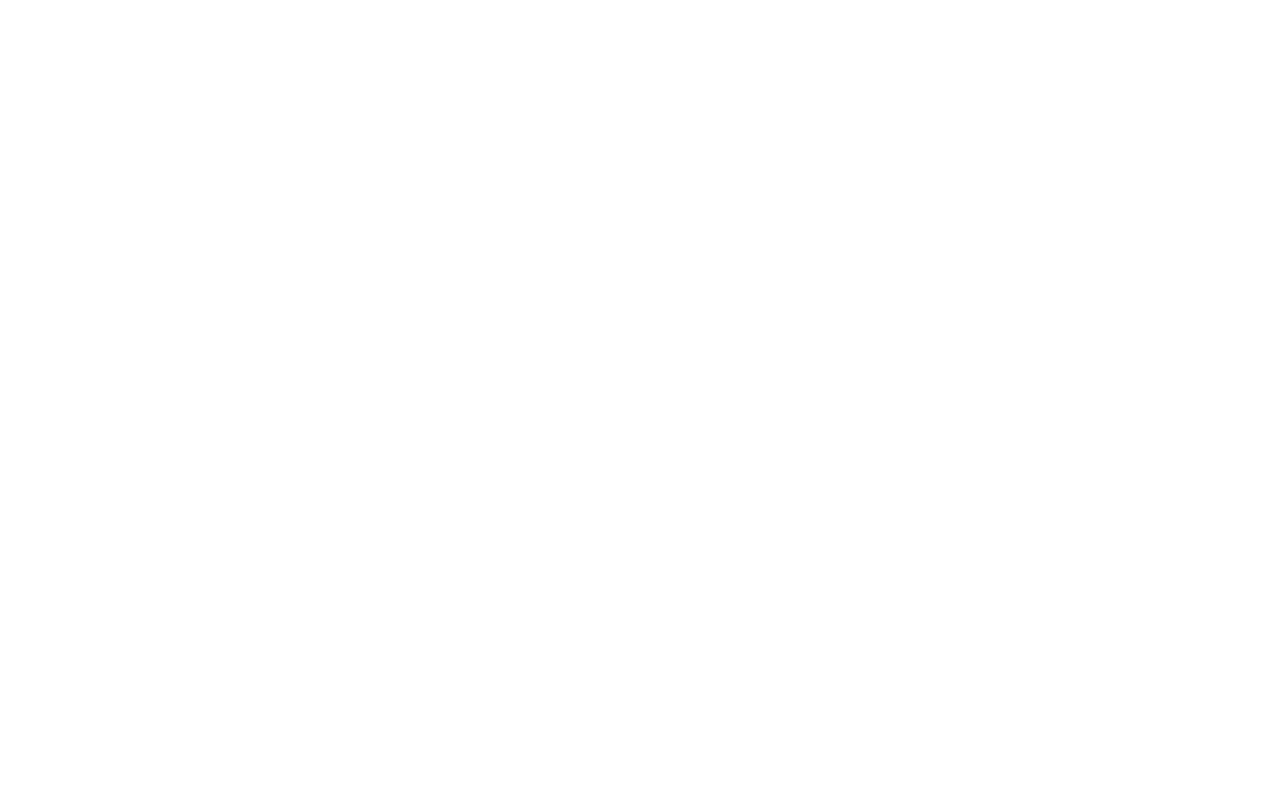
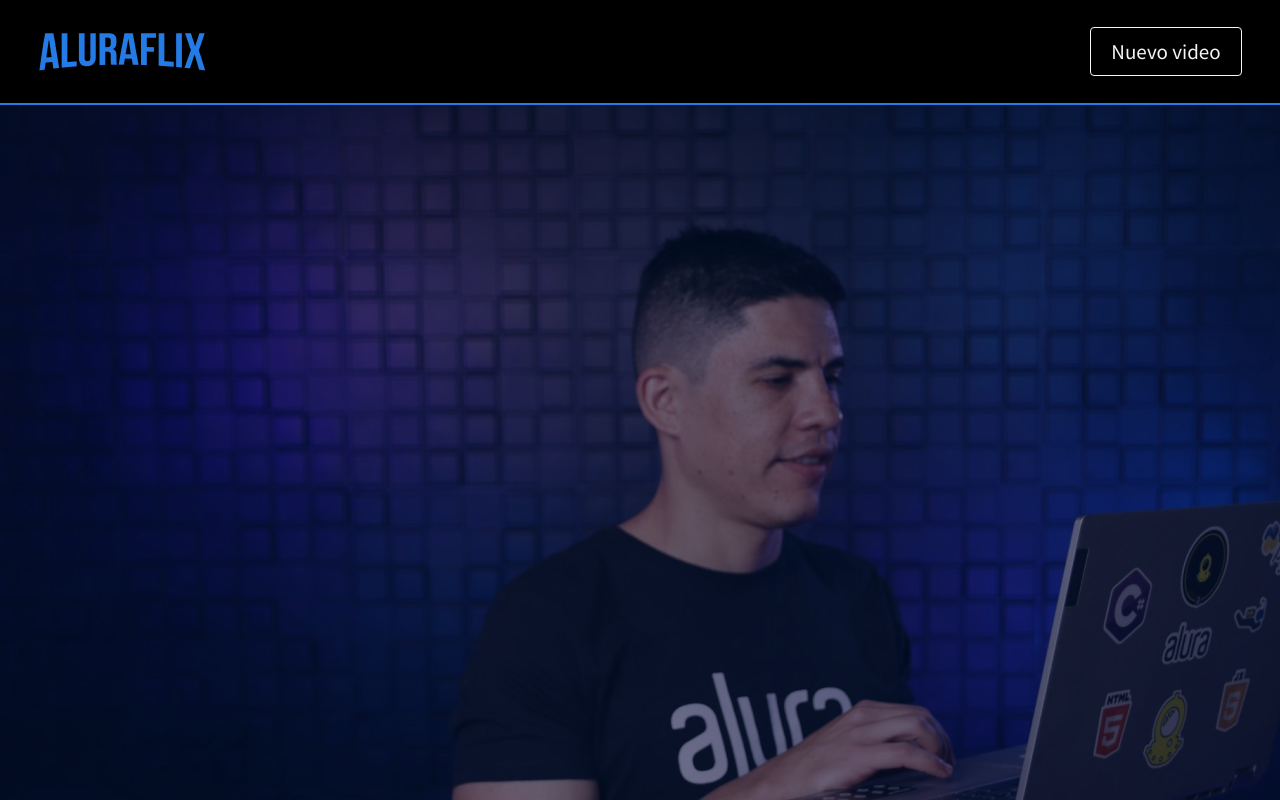
Before and after one commit to carlosdev97/aluraflix-UI, a React (Vite) app: page / in a window 1280 px wide. Shown: the top 800 px of the page. Built offline with nearby package versions, Linux system fonts and the light colour scheme.

Commit message:
Finalizados los componentes de Header, Banner y Footer.

```diff
--- a/index.html
+++ b/index.html
@@ -4,6 +4,10 @@
     <meta charset="UTF-8" />
     <link rel="icon" type="image/svg+xml" href="/vite.svg" />
     <meta name="viewport" content="width=device-width, initial-scale=1.0" />
+    <!-- Google Fonts-->
+    <link rel="preconnect" href="https://fonts.googleapis.com">
+    <link rel="preconnect" href="https://fonts.gstatic.com" crossorigin>
+    <link href="https://fonts.googleapis.com/css2?family=Roboto:wght@400;700&family=Source+Sans+Pro:wght@400;700&display=swap" rel="stylesheet">
     <title>AluraFlix</title>
   </head>
   <body>
--- a/src/App.jsx
+++ b/src/App.jsx
@@ -1,10 +1,15 @@
-import './App.css'
+import './App.css';
+import Header from './components/Header/Header';
+import Banner from './components/Banner/Banner';
+import Footer from './components/Footer/Footer';
 
 function App() {
   return (
     <>
       <div>
-
+        <Header />
+        <Banner />
+        <Footer />
       </div>
     </>
   )
--- /dev/null
+++ b/src/components/Banner/Banner.css
@@ -0,0 +1,4 @@
+.banner {
+    background-image: url('../../../public/images/aluraflix-banner.png');
+    height: 100vh;
+}
--- /dev/null
+++ b/src/components/Banner/Banner.jsx
@@ -0,0 +1,11 @@
+import './Banner.css';
+
+function Banner() {
+    return (
+        <section className='banner'>
+
+        </section>
+    )
+}
+
+export default Banner;
--- /dev/null
+++ b/src/components/Footer/Footer.css
@@ -0,0 +1,7 @@
+.footer {
+    display: flex;
+    justify-content: center;
+    padding: 20px 3% 60px 3%;
+    background-color: #191919;
+    border-top: 2px solid #2A7AE4;
+}
--- /dev/null
+++ b/src/components/Footer/Footer.jsx
@@ -0,0 +1,12 @@
+import './Footer.css';
+import logoAluraflix from '../../../public/images/aluraflix-logo.png';
+
+function Footer() {
+    return (
+        <footer className='footer'>
+            <a className='footer__link' href='#'><img className='footer__logo' src={logoAluraflix} alt='Logo de Aluraflix'/></a>
+        </footer>
+    )
+}
+
+export default Footer;
--- /dev/null
+++ b/src/components/Header/Header.css
@@ -0,0 +1,20 @@
+.header__container {
+    display: flex;
+    justify-content: space-between;
+    align-items: center;
+    padding: 27px 3%;
+    background-color: black;
+    border-bottom: 2px solid #2A7AE4;
+    position: relative;
+    z-index: 1;
+}
+
+.header__link {
+    text-decoration: none;
+    border: 1px solid #F5F5F5;
+    color: #F5F5F5;
+    font-size: 21px;
+    font-family: 'Source Sans Pro', sans-serif;
+    padding: 10px 20px;
+    border-radius: 4px;
+}
--- /dev/null
+++ b/src/components/Header/Header.jsx
@@ -0,0 +1,15 @@
+import './Header.css';
+import logoAluraflix from '../../../public/images/aluraflix-logo.png';
+
+function Header() {
+    return (
+        <header className='header'>
+            <div className='header__container'>
+                <img className='header__logo' src={logoAluraflix} alt='Logo de Aluraflix' />
+                <a className='header__link' href='#' target='_blank' rel='noopener noreferrer'>Nuevo video</a>
+            </div>
+        </header>
+    );
+}
+
+export default Header;
--- a/src/index.css
+++ b/src/index.css
@@ -1,69 +1,4 @@
-:root {
-  font-family: Inter, system-ui, Avenir, Helvetica, Arial, sans-serif;
-  line-height: 1.5;
-  font-weight: 400;
-
-  color-scheme: light dark;
-  color: rgba(255, 255, 255, 0.87);
-  background-color: #242424;
-
-  font-synthesis: none;
-  text-rendering: optimizeLegibility;
-  -webkit-font-smoothing: antialiased;
-  -moz-osx-font-smoothing: grayscale;
-  -webkit-text-size-adjust: 100%;
-}
-
-a {
-  font-weight: 500;
-  color: #646cff;
-  text-decoration: inherit;
-}
-a:hover {
-  color: #535bf2;
-}
-
 body {
   margin: 0;
-  display: flex;
-  place-items: center;
-  min-width: 320px;
-  min-height: 100vh;
+  box-sizing: border-box;
 }
-
-h1 {
-  font-size: 3.2em;
-  line-height: 1.1;
-}
-
-button {
-  border-radius: 8px;
-  border: 1px solid transparent;
-  padding: 0.6em 1.2em;
-  font-size: 1em;
-  font-weight: 500;
-  font-family: inherit;
-  background-color: #1a1a1a;
-  cursor: pointer;
-  transition: border-color 0.25s;
-}
-button:hover {
-  border-color: #646cff;
-}
-button:focus,
-button:focus-visible {
-  outline: 4px auto -webkit-focus-ring-color;
-}
-
-@media (prefers-color-scheme: light) {
-  :root {
-    color: #213547;
-    background-color: #ffffff;
-  }
-  a:hover {
-    color: #747bff;
-  }
-  button {
-    background-color: #f9f9f9;
-  }
-}
```
Also changed, not shown: public/images/aluraflix-banner.png (added), public/images/aluraflix-logo.png (added).
